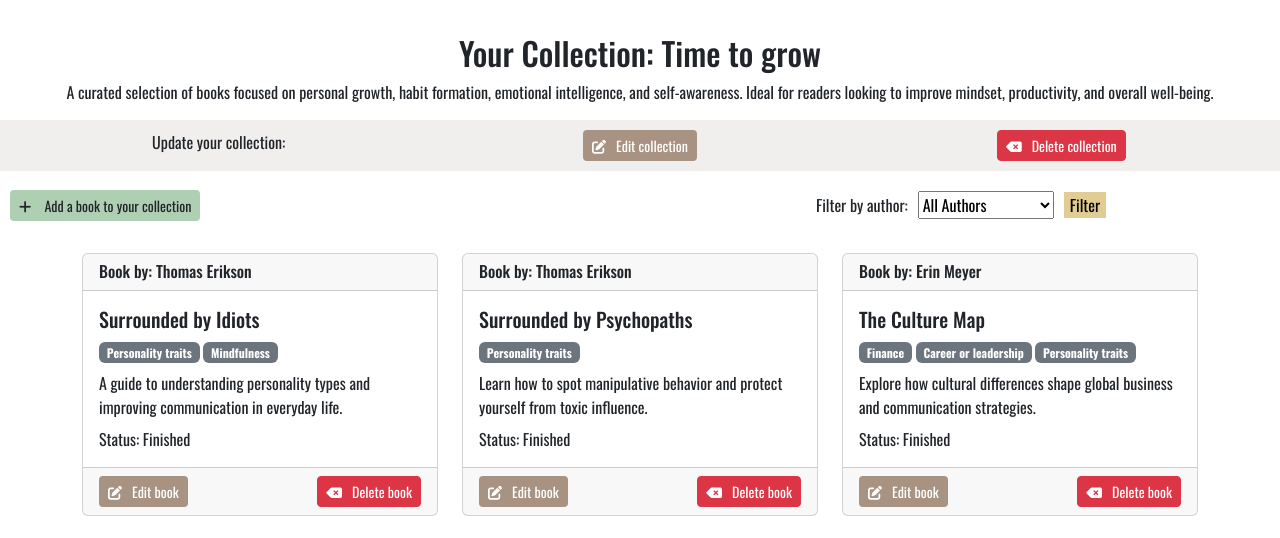
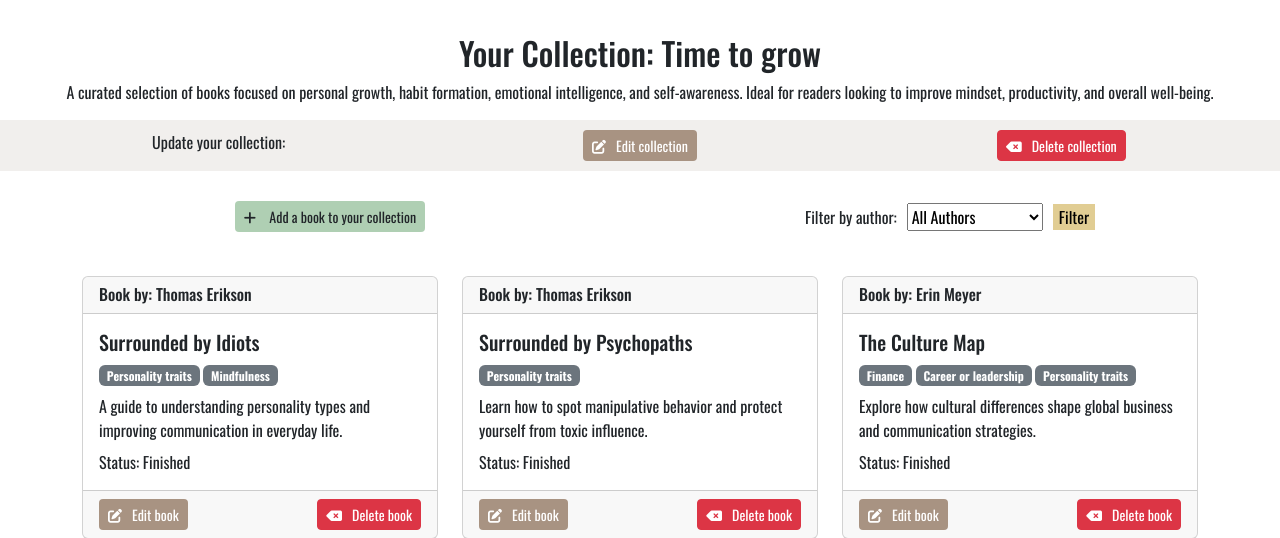
Before and after one commit to CodingLL25/book_nest, a Django app: page /collection/time-to-grow/ in a window 1280 px wide. Shown: the part 174-712 px from the top of the page. Run offline with Django 4.2, Linux system fonts and the light colour scheme; a user stored in the database is signed in; data comes from the database, SQL or seed files in the repository; some libraries are stand-ins or nearby versions; some web fonts are replaced.

Commit message:
Update create collections or add book to align in center of row

```diff
--- a/library/templates/library/collection_detail.html
+++ b/library/templates/library/collection_detail.html
@@ -37,7 +37,7 @@
 <div class="additonal-forms row align-items-center">
     {% if collection.books.exists %}
     <!-- Add Book Form -->
-    <div class="col-sm-6">
+    <div class="create-book col-sm-6">
         <a href="{% url 'add_book' collection.slug %}" aria-label="Go to the page for adding a book to this collection"
             class="btn btn-sm icon-button add-button">
             <i class="fa-solid fa-plus icon"></i> Add a book to your collection
@@ -61,8 +61,6 @@
     {% endif %}
     {% endif %}
 </div>
-
-
 
 <!-- Book container -->
 <div class="book-summary container mt-4">
--- a/static/css/style.css
+++ b/static/css/style.css
@@ -226,7 +226,14 @@ main {
 }
 
 /* index.html style */
-.filter {
+.additonal-forms {
+    margin: 0 auto;
+    max-width: 100%;
+    max-width: 1399px;
+    padding: 10px;
+}
+
+.filter, .create-collection, .create-book {
     display: flex;
     justify-content: center;
     align-items: center;
```
Also changed, not shown: 1 other file.
